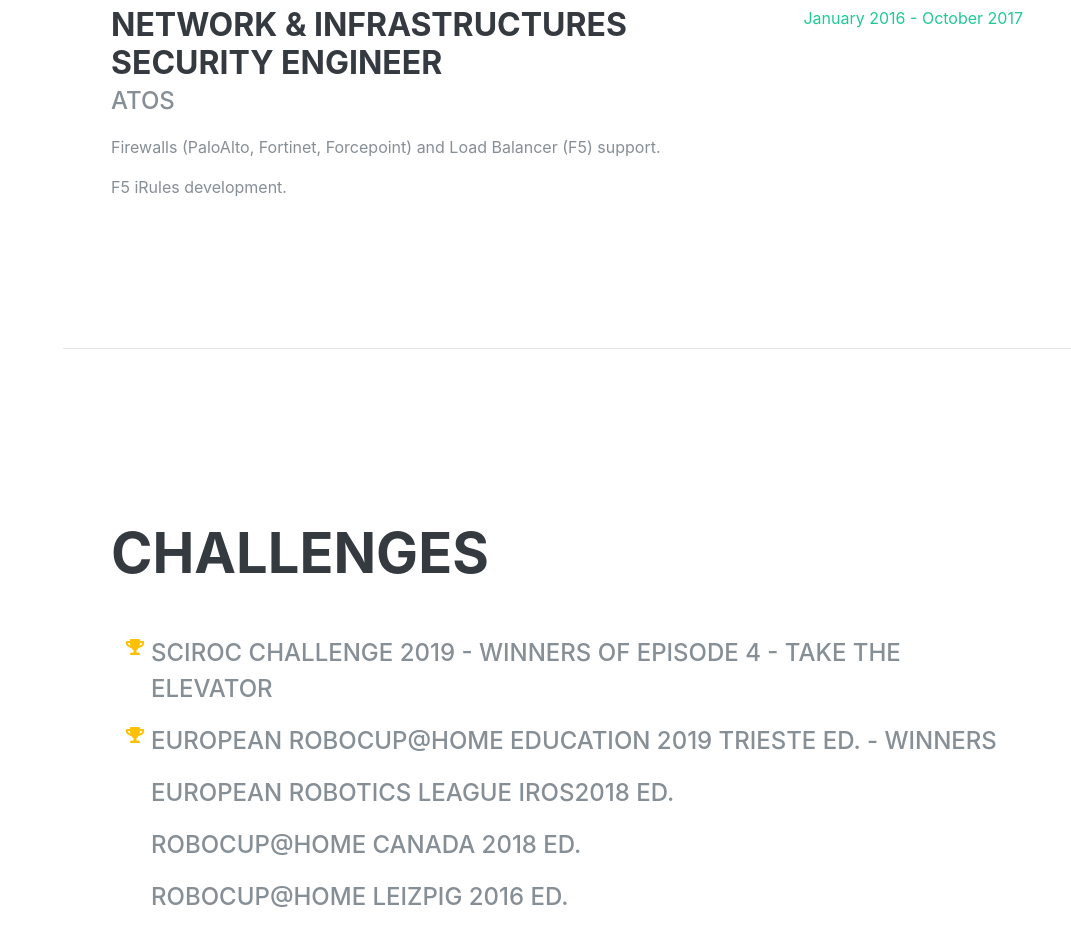
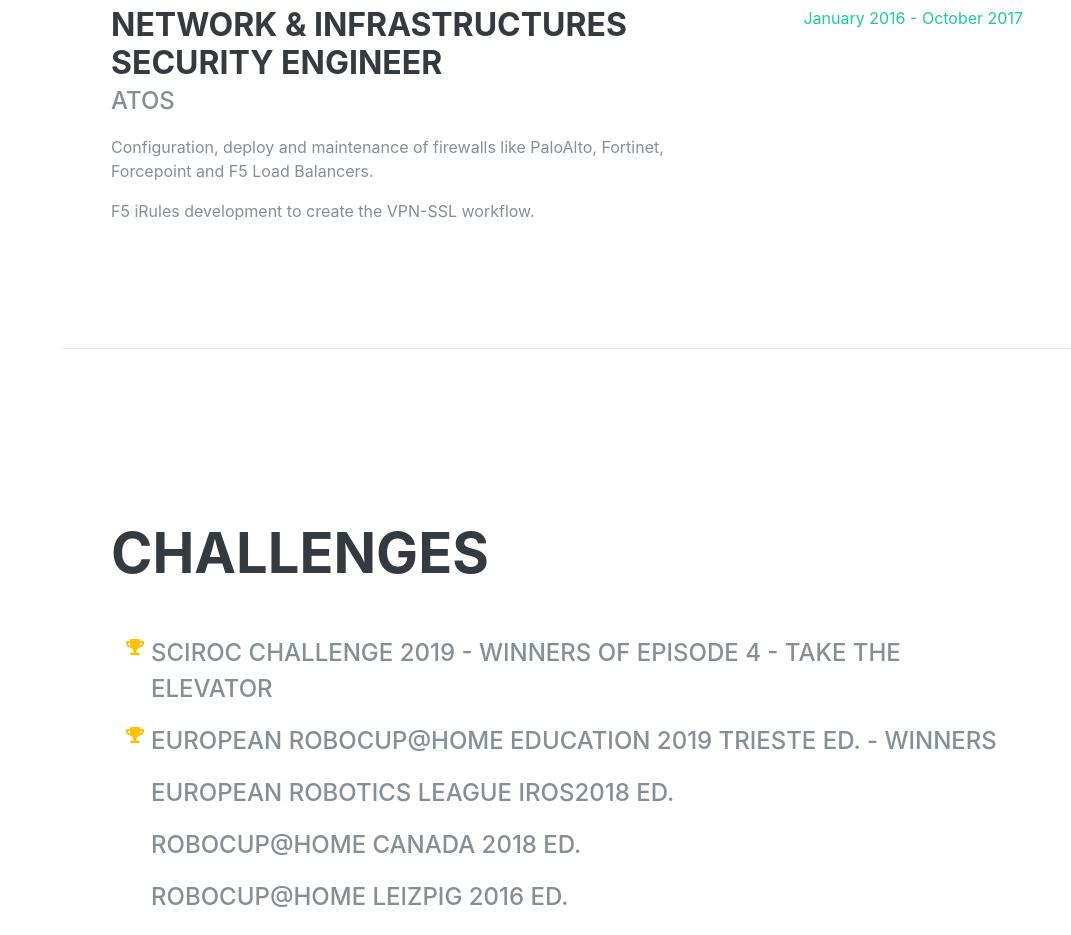
Before and after one commit to jginesclavero/jginesclavero.github.io, a Gatsby site: page / in a window 1280 px wide. Shown: the part 2780-3715 px from the top of the page, without its empty margins (209-1280 px from the left). Built offline with nearby package versions, Linux system fonts and the light colour scheme; Gatsby itself is replaced by a stand-in of ours; a web font is replaced by a local one.

Commit message:
Update Atos works description

```diff
--- a/src/pages/index.js
+++ b/src/pages/index.js
@@ -130,10 +130,10 @@ const IndexPage = () => (
               <h3 className="mb-0">Network & Infrastructures Security Engineer</h3>
               <div className="subheading mb-3">ATOS</div>
               <p>
-                Firewalls (PaloAlto, Fortinet, Forcepoint) and Load Balancer (F5) support.
+                Configuration, deploy and maintenance of firewalls like PaloAlto, Fortinet, Forcepoint and F5 Load Balancers.
               </p>
               <p>
-                F5 iRules development.
+                F5 iRules development to create the VPN-SSL workflow.
               </p>
             </div>
             <div className="resume-date text-md-right">
```
